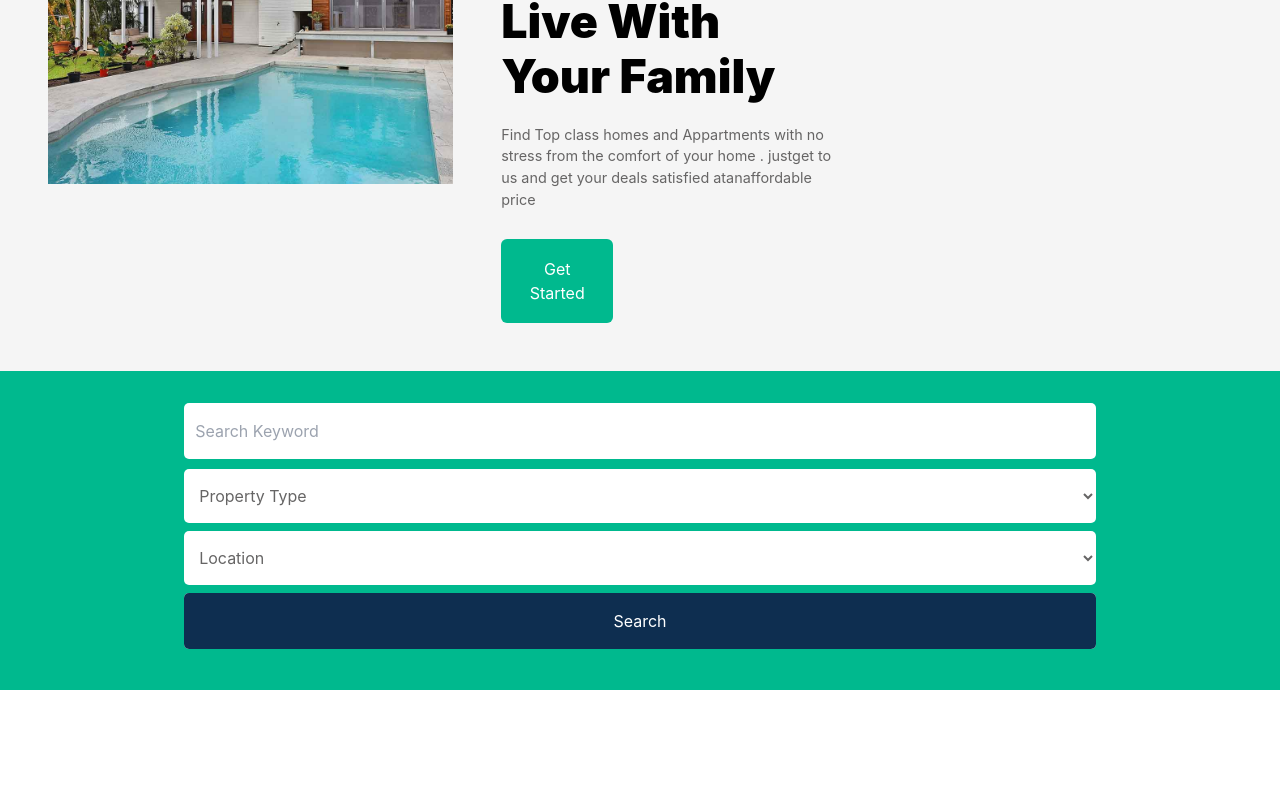
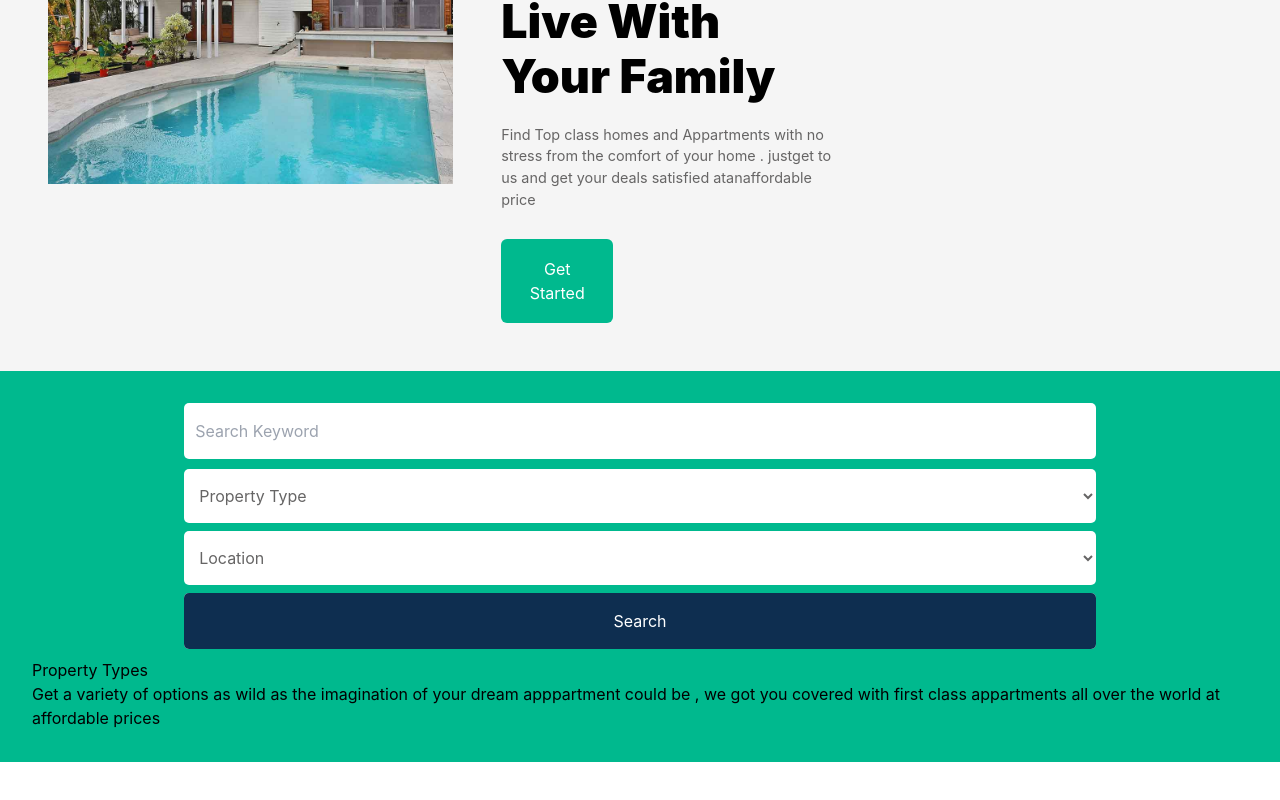
Before and after one commit to BLADEHEDA/Real-estate-App, a React (Create React App) app: page / in a window 1280 px wide. Shown: the part 298-1098 px from the top of the page. Before the commit the page ends 1068 px from the top, so only its background shows below. Built offline with nearby package versions, Linux system fonts and the light colour scheme.

Commit message:
unfinished task

```diff
--- a/src/components/HOME/Formbar.jsx
+++ b/src/components/HOME/Formbar.jsx
@@ -31,6 +31,22 @@ const Formbar = () => {
              style={{ color: "#fff",  background: "#0E2E50",width:"100%",height:"100%",
              padding: "1em 0.5em",borderRadius:"5px"}} / >
             </div>
+
+            <div className="properties-section">
+            <h1 className="properties-title">Property Types</h1>
+            <p className="properties-content"> Get a variety of options as wild as the  imagination of your dream
+             apppartment could be , we got you covered with first class appartments all over the world at affordable prices    </p>
+            </div>
+              <section>
+              <div className="properties-div"></div>
+              <div className="properties-div"></div>
+              <div className="properties-div"></div>
+              <div className="properties-div"></div>
+              <div className="properties-div"></div>
+              <div className="properties-div"></div>
+              <div className="properties-div"></div>
+              <div className="properties-div"></div>
+              </section>
     </div>
   )
 }
--- a/src/components/HOME/Home.css
+++ b/src/components/HOME/Home.css
@@ -32,7 +32,7 @@
     .formbar{
         background:   #00B98E ;
         padding: 2em;
-        margin-bottom: 5em;
+        margin-bottom: 7em;
     }
     .input{
         width: 75%;
--- /dev/null
+++ b/src/components/HOME/Property.jsx
@@ -0,0 +1,15 @@
+import React from 'react'
+
+const Property = (props) => {
+  return (
+    <div className='property'>
+
+
+    <div className="property-image-div"> <img src={props.src} alt="property-img" className="propert-image" />  </div>
+    <div className="property-title-div"> <h3 className="property-title">{props.title}</h3></div>
+    <div className="property-count-div"><p className="properties-count"> {props.count} </p> </div>
+    </div>
+  )
+}
+
+export default Property
```
